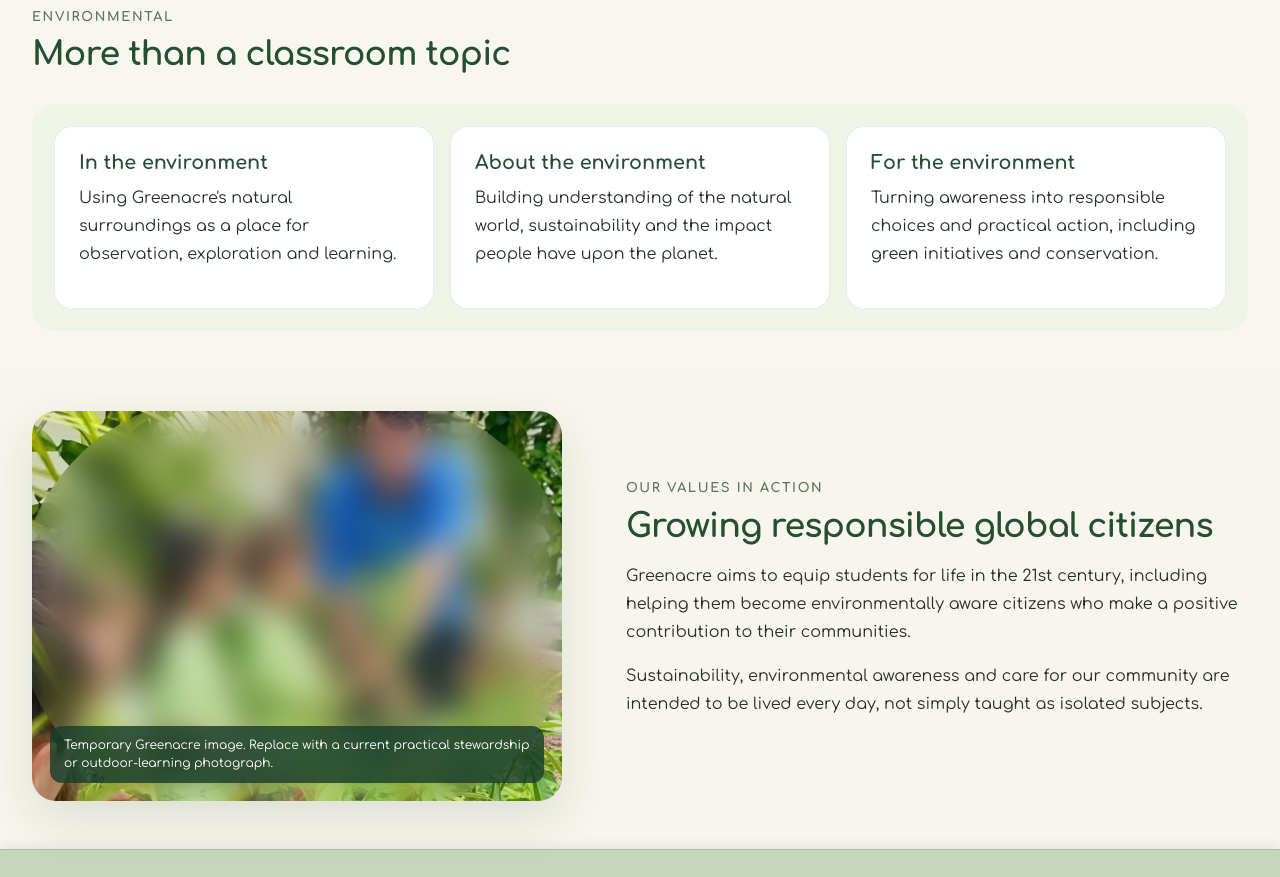
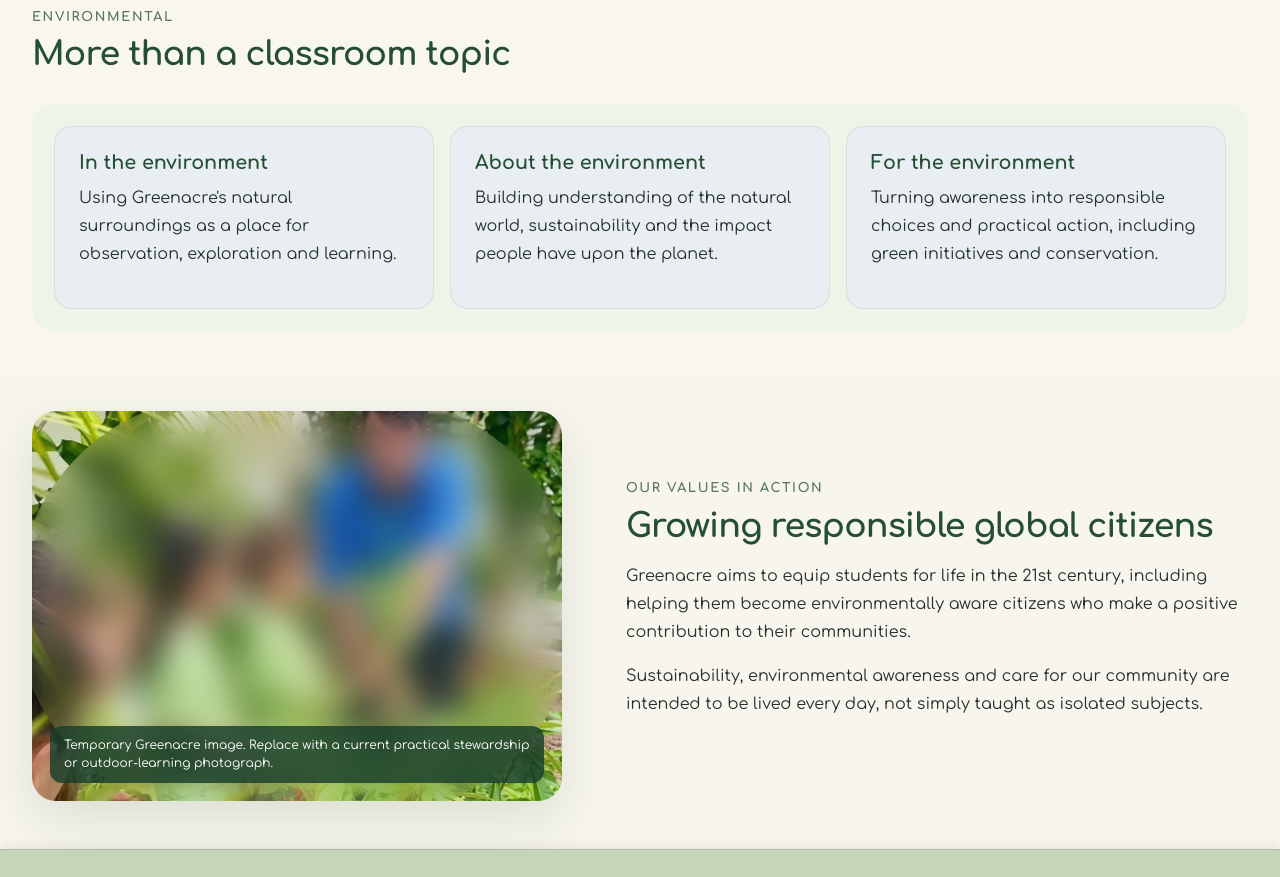
Before and after one commit to GreenacreAdmin/greenacre-website-draft, a website: page our-school/environmentality/index.html in a window 1280 px wide. Shown: the part 940-1817 px from the top of the page. Drawn offline with Linux system fonts and the light colour scheme.

Commit message:
Match Environmentality cards to blue treatment

```diff
--- a/our-school/environmentality/index.html
+++ b/our-school/environmentality/index.html
@@ -53,6 +53,11 @@ main > section:last-of-type:not(.page-hero):not(.subhero){padding-bottom:48px!im
 <link rel="stylesheet" href="../../assets/site-footer.css">
 <link href="../../assets/site-hero.css" rel="stylesheet"/>
 <link rel="icon" type="image/png" href="../../assets/images/greenacre-favicon.png"/>
+<style id="environmentality-blue-cards">
+.env-three-stage48 .card {
+  background: var(--blue-soft);
+}
+</style>
 </head><body><header class="site-header"><div class="site-header__inner"><a aria-label="Greenacre International School home" class="site-brand" data-path="" href="/"><img alt="Greenacre International School" src="../../assets/images/greenacre-logo.png"/><span class="site-brand__name">Greenacre International School</span></a><button aria-expanded="false" class="menu-toggle" type="button">Menu</button><nav aria-label="Primary" class="site-nav">
 <a data-path="" href="/">Home</a>
 <div class="nav-drop">
```
